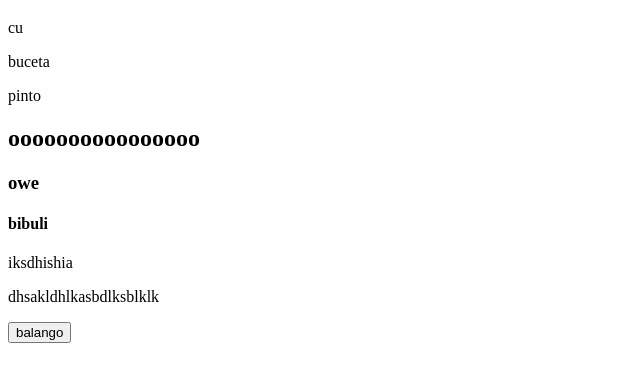
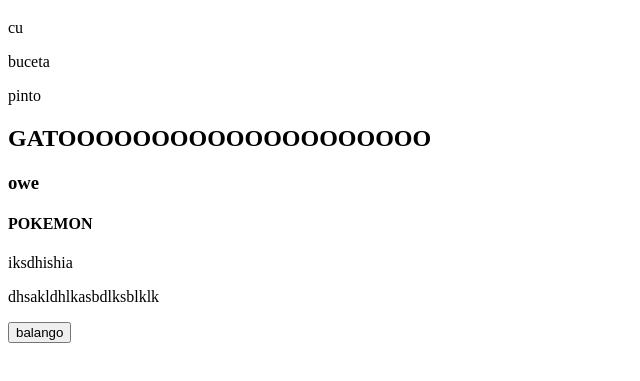
Before and after one commit to inouelis/atv-2-git, a plain HTML site: page index.html in a window 1280 px wide. Shown: the part 61-442 px from the top of the page, without its empty margins (0-640 px from the left). Drawn offline with Linux system fonts and the light colour scheme.

Commit message:
feature 1 OK

```diff
--- a/index.html
+++ b/index.html
@@ -11,9 +11,9 @@
     <p>cu</p>
     <p>buceta</p>
     <p>pinto</p>
-    <h2>oooooooooooooooo</h2>
+    <h2>GATOOOOOOOOOOOOOOOOOOOO</h2>
     <h3>owe</h3>
-    <h4>bibuli</h4>
+    <h4>POKEMON</h4>
     <p>iksdhishia</p>
     <p>dhsakldhlkasbdlksblklk</p>
     <button>balango</button>
```
